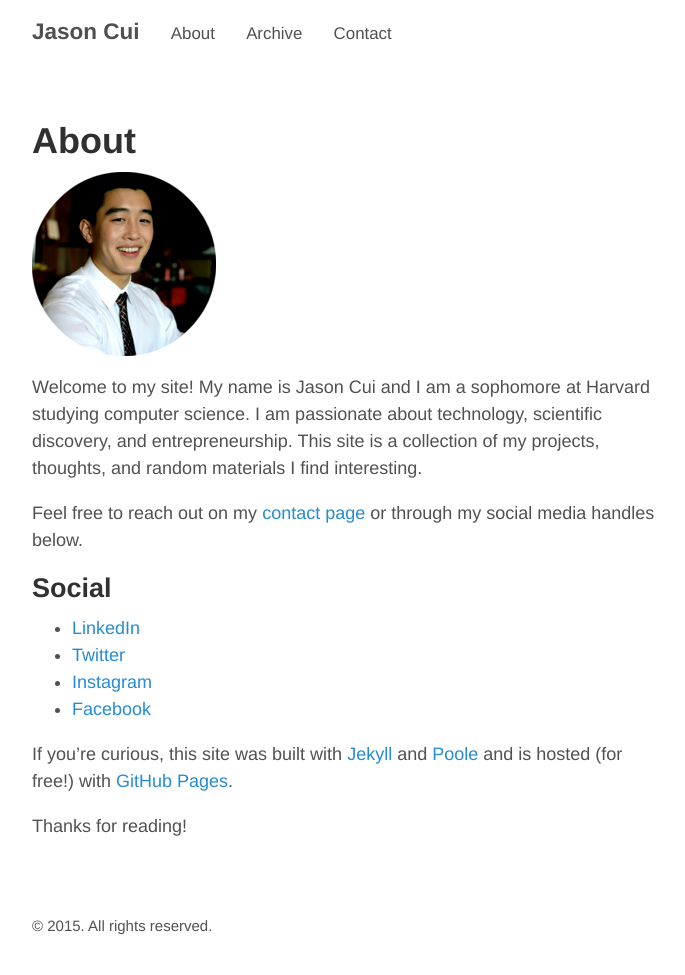
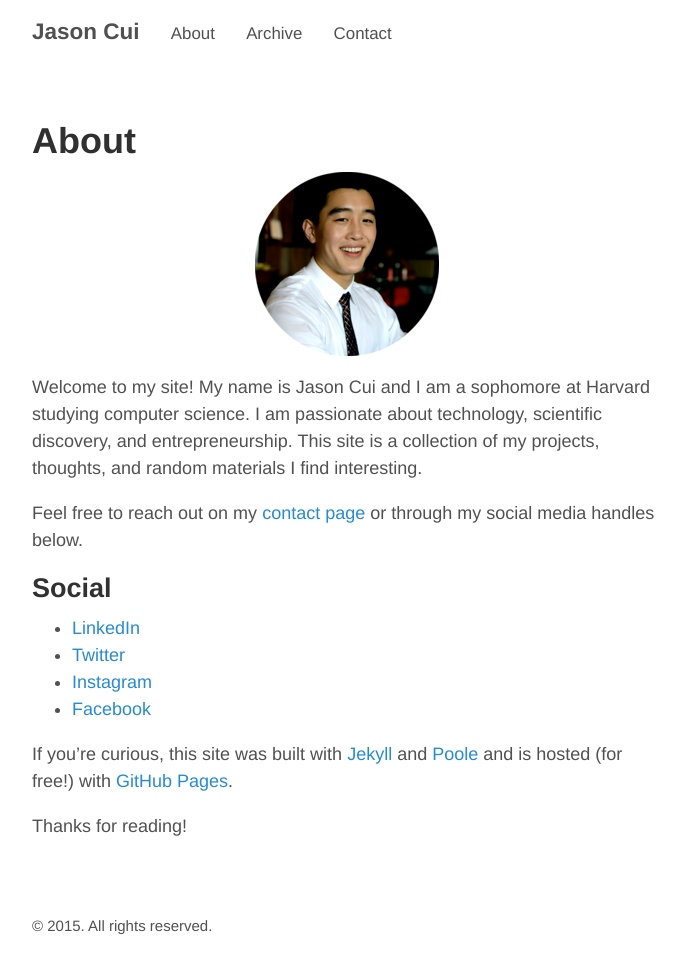
Before and after one commit to jasoncui/jasoncui.github.io, a Jekyll site: the page built from about.md, in a window 1280 px wide. Shown: the whole page, without its empty margins (293-978 px from the left). Built offline with Jekyll 4.4.1, drawn with Linux system fonts in a browser that asks for light colours.

Commit message:
css edit

```diff
--- a/_includes/head.html
+++ b/_includes/head.html
@@ -16,6 +16,14 @@
   <!-- CSS -->
   <link rel="stylesheet" href="{{ site.baseurl }}/styles.css">
 
+  <style>
+    .center-image
+    {
+      margin: 0 auto;
+      display: block;
+    }
+  </style>
+
   <!-- Icons -->
   <link rel="apple-touch-icon-precomposed" sizes="144x144" href="{{ site.baseurl }}/public/apple-touch-icon-precomposed.png">
   <link rel="shortcut icon" href="{{ site.baseurl }}/public/favicon.ico">
```
